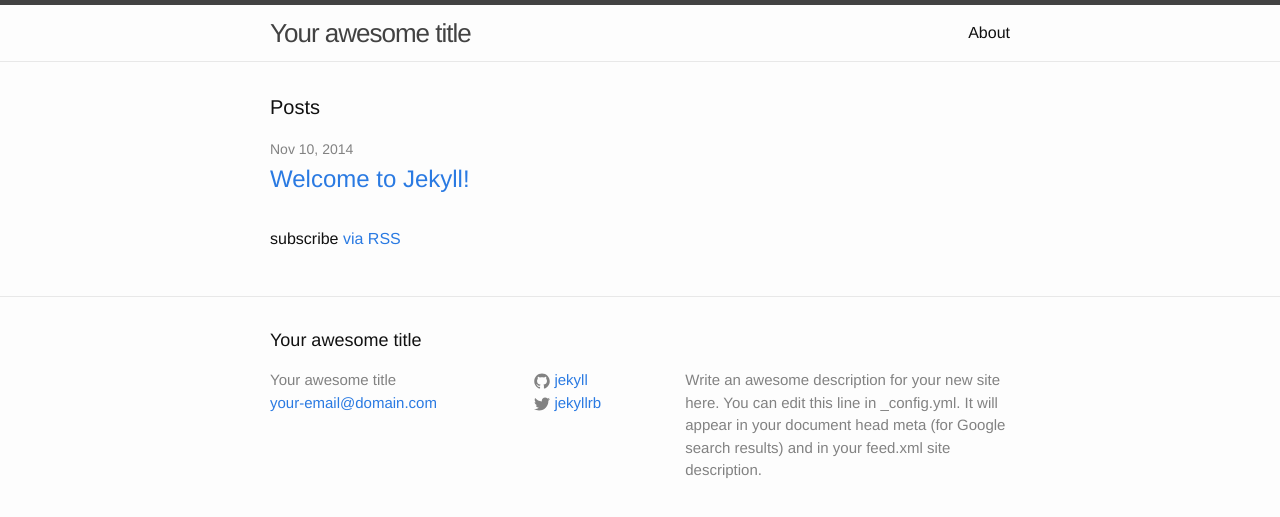
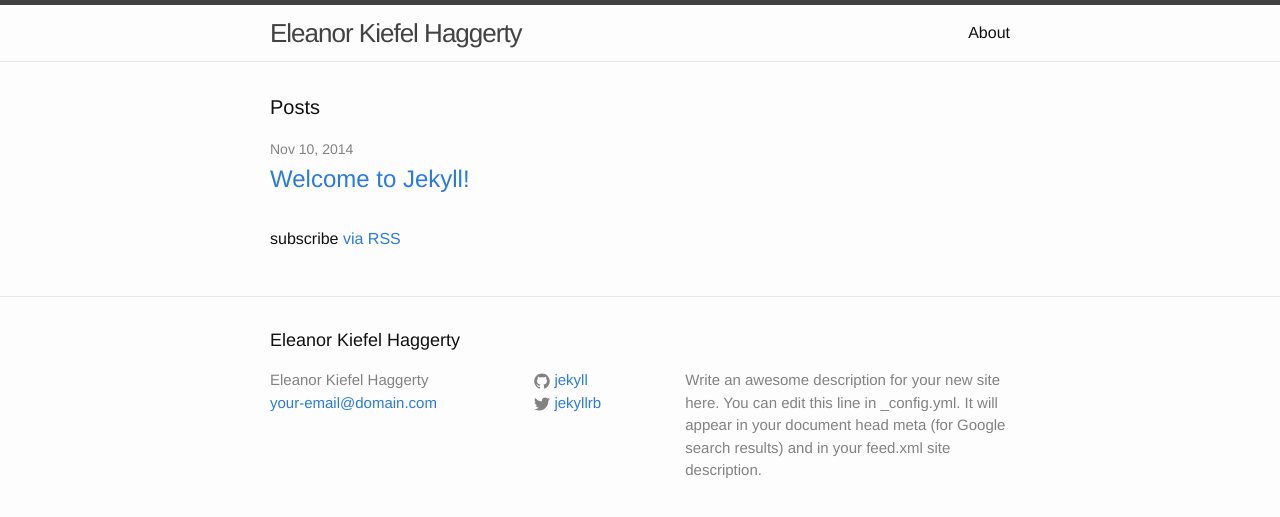
Before and after one commit to eleanorakh/eleanorakh.github.io, a Jekyll site: the page built from index.html, in a window 1280 px wide. Shown: the top 517 px of the page. Built offline with Jekyll 4.4.1, drawn with Linux system fonts in a browser that asks for light colours.

Commit message:
Change page title

```diff
--- a/_config.yml
+++ b/_config.yml
@@ -1,5 +1,5 @@
 # Site settings
-title: Your awesome title
+title: Eleanor Kiefel Haggerty
 email: your-email@domain.com
 description: > # this means to ignore newlines until "baseurl:"
   Write an awesome description for your new site here. You can edit this
--- a/_includes/head.html
+++ b/_includes/head.html
@@ -3,7 +3,7 @@
   <meta http-equiv="X-UA-Compatible" content="IE=edge">
   <meta name="viewport" content="width=device-width initial-scale=1">
 
-  <title>{% if page.title %}{{ page.title }}{% else %}{{ site.title }}{% endif %}</title>
+  <title>{{ site.title }}{% if page.title %} - {{ page.title }}{% endif %}</title>
   <meta name="description" content="{% if page.excerpt %}{{ page.excerpt | strip_html | strip_newlines | truncate: 160 }}{% else %}{{ site.description }}{% endif %}">
 
   <link rel="stylesheet" href="{{ "/css/main.css" | prepend: site.baseurl }}">
```
